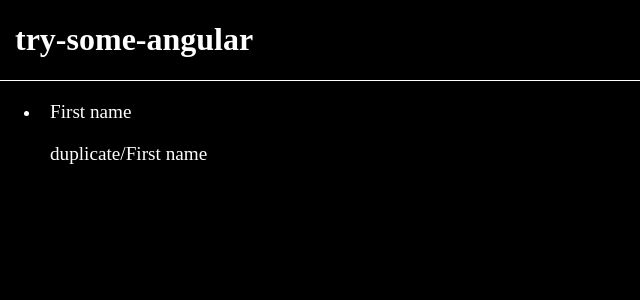
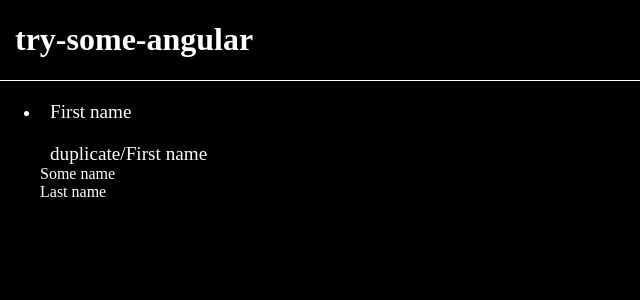
Before and after one commit to Kropanov/try-some-angular, an Angular app: page / in a window 1280 px wide. Shown: the top 300 px of the page, without its empty margins (0-640 px from the left). Built offline with nearby package versions, Linux system fonts and the light colour scheme.

Commit message:
feat: study input

```diff
--- a/src/app/app.component.html
+++ b/src/app/app.component.html
@@ -3,7 +3,7 @@
 <main>
     <ul>
         <li>
-            <app-user />
+            <app-user [firstName]="'Some name'" [lastName]="'Last name'" />
         </li>
     </ul>
 </main>
--- a/src/app/user/user.component.html
+++ b/src/app/user/user.component.html
@@ -2,3 +2,5 @@
     {{ selectedUser().name }}
 </p>
 <p>{{ duplicateValue() }}</p>
+<div>{{ firstName }}</div>
+<div>{{ lastName() }}</div>
--- a/src/app/user/user.component.ts
+++ b/src/app/user/user.component.ts
@@ -1,5 +1,4 @@
-import { Component, computed, Signal, signal } from '@angular/core';
-import { single } from 'rxjs';
+import { Component, computed, input, Input, Signal, signal } from '@angular/core';
 
 @Component({
     selector: 'app-user',
@@ -9,6 +8,9 @@ import { single } from 'rxjs';
     styleUrl: './user.component.scss',
 })
 export class UserComponent {
+    @Input({ required: true }) firstName!: string;
+    lastName = input.required<string>();
+
     selectedUser = signal({
         id: 0,
         name: 'First name',
```
